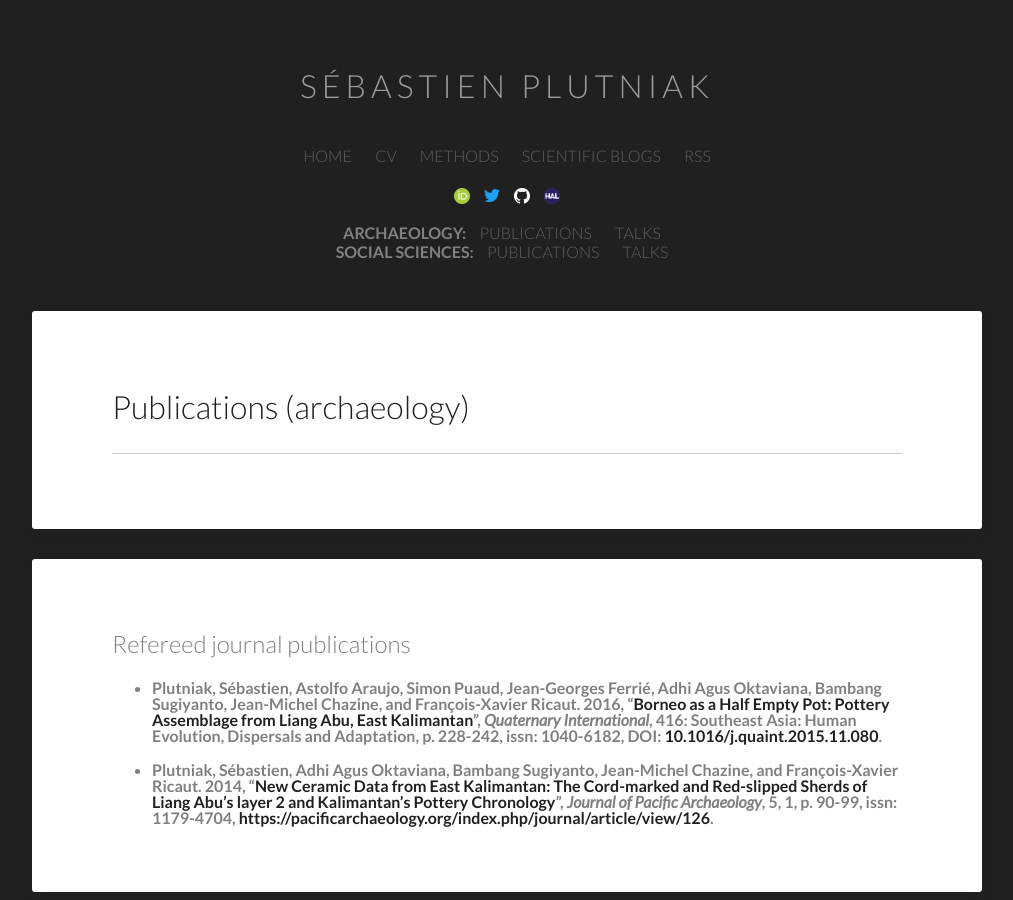
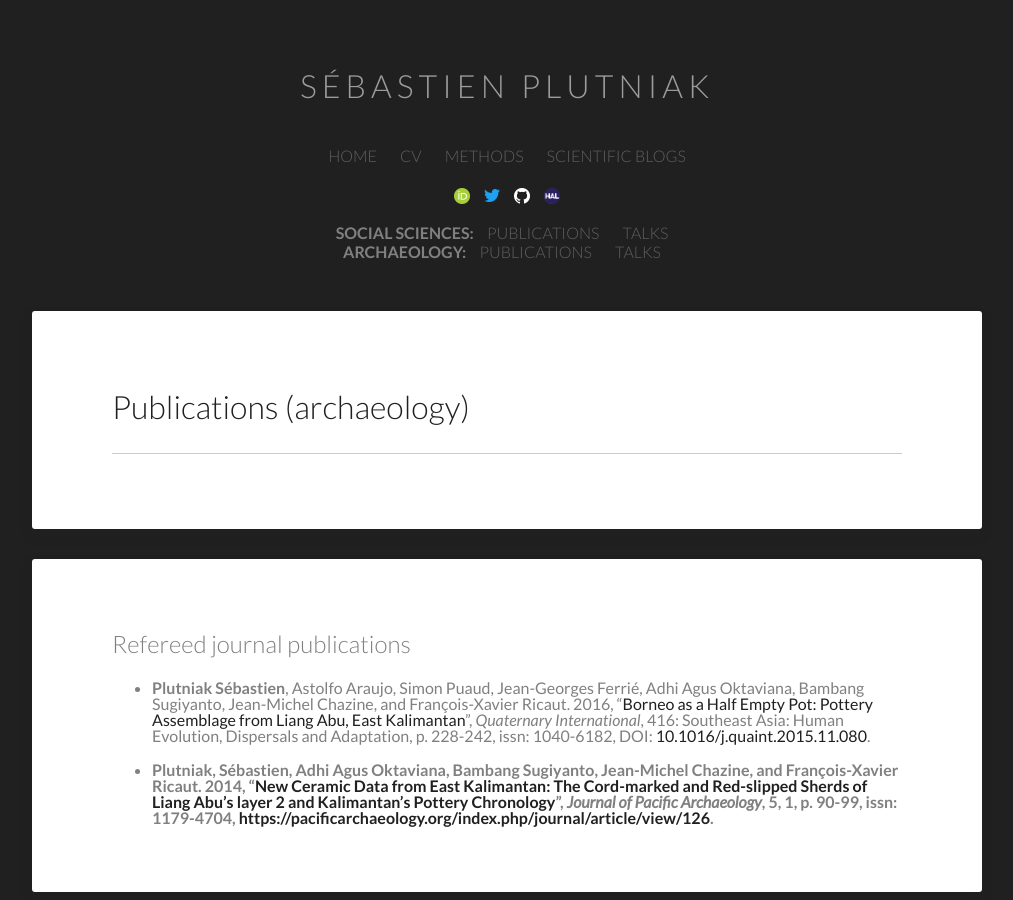
Before and after one commit to sebastien-plutniak/sebastien-plutniak.github.io, a Jekyll site: the page built from pages/archaeology/publications.html, in a window 1280 px wide and 900 px high. Shown: the whole window, without its empty margins (133-1146 px from the left). Built offline with Jekyll 4.4.1, drawn with Linux system fonts in a browser that asks for light colours.

Commit message:
3r corrections

```diff
--- a/_config.yml
+++ b/_config.yml
@@ -2,7 +2,7 @@ title:            Sébastien Plutniak
 description:      Sébastien Plutniak's research site
 copyright:        S. Plutniak
 url: https://sebastien-plutniak.github.io # add your custom site url (format: https://example.com)
-
+baseurl: ''
 
 future:      false  # publish future dated posts --  true, false (default)
 highlighter: rouge
--- a/_includes/navigation.html
+++ b/_includes/navigation.html
@@ -9,8 +9,8 @@
             <li><a href="/archives/">Archive</a></li>
             <li><a href="/tags/">Tags</a></li>
             <li><a href="/about/">ABOUT</a></li>
+            <li><a href="{{ "/feed.xml" | prepend: site.baseurl }}">Rss</a></li>
 -->
-            <li><a href="{{ "/feed.xml" | prepend: site.baseurl }}">Rss</a></li>
         </ul>
     </nav>
 </center><br>
@@ -22,15 +22,6 @@
             <a href="https://cv.archives-ouvertes.fr/sebastien-plutniak"><img height="16" width="16" src="/images/hal.png"></a>
 </center><br>
 
-<center>
-    <nav class="header-nav">
-        <ul class="navigation-bar">
-			<b>ARCHAEOLOGY:</b>
-            <li><a href="/pages/archaeology/publications.html">Publications</a></li>
-            <li><a href="/pages/archaeology/talks.html">Talks</a></li>
-        </ul>
-    </nav>
-</center>
 
 <center>
     <nav class="header-nav">
@@ -41,3 +32,13 @@
         </ul>
     </nav>
 </center>
+
+<center>
+    <nav class="header-nav">
+        <ul class="navigation-bar">
+			<b>ARCHAEOLOGY:</b>
+            <li><a href="/pages/archaeology/publications.html">Publications</a></li>
+            <li><a href="/pages/archaeology/talks.html">Talks</a></li>
+        </ul>
+    </nav>
+</center>
--- a/pages/archaeology/publications.html
+++ b/pages/archaeology/publications.html
@@ -16,8 +16,8 @@ keywords: publications,archaeoloy
 <article>
     <h2 class="entry-title"> Refereed journal publications</h2>
 <ul>
-	<li><p style="margin-bottom: 0cm; line-height: 100%"><b>Plutniak</b><b>,</b>
-	<b>Sébastien, Astolfo Araujo,
+	<li><p style="margin-bottom: 0cm; line-height: 100%"><b>Plutniak
+	Sébastien</b>, Astolfo Araujo,
 	Simon Puaud, Jean-Georges Ferrié, Adhi Agus Oktaviana, Bambang
 	Sugiyanto, Jean-Michel Chazine, and François-Xavier Ricaut. 2016,
 	“<a href="https://doi.org/10.1016/j.quaint.2015.11.080">Borneo as a Half Empty Pot: Pottery Assemblage from Liang Abu,
```
Also changed, not shown: 9 other files.
